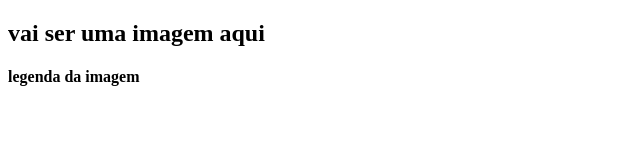
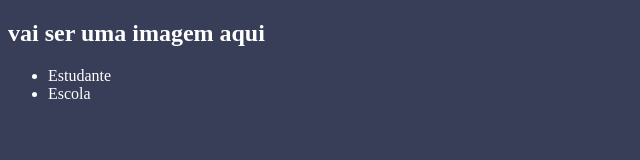
Before and after one commit to derickdo0800/aluraplus, a plain HTML site: page index.html in a window 1280 px wide. Shown: the whole page, without its empty margins (0-640 px from the left). Drawn offline with Linux system fonts and the light colour scheme.

Commit message:
Add files via upload

```diff
--- a/index.html
+++ b/index.html
@@ -4,10 +4,14 @@
     <meta charset="UTF-8">
     <meta name="viewport" content="width=device-width, initial-scale=1.0">
     <title>Site Escola</title>
+    <link rel="stylesheet" href="style.css">
 </head>
 <body>
     <h2>vai ser uma imagem aqui</h2>
-   <h4>legenda da imagem</h4>
+   <ul>
+    <li>Estudante</li>
+    <li>Escola</li>
+   </ul>
 
 </body>
 </html>
--- a/style.css
+++ b/style.css
@@ -0,0 +1,4 @@
+body{
+    background-color:   #383D58;
+    color: white
+}
```
